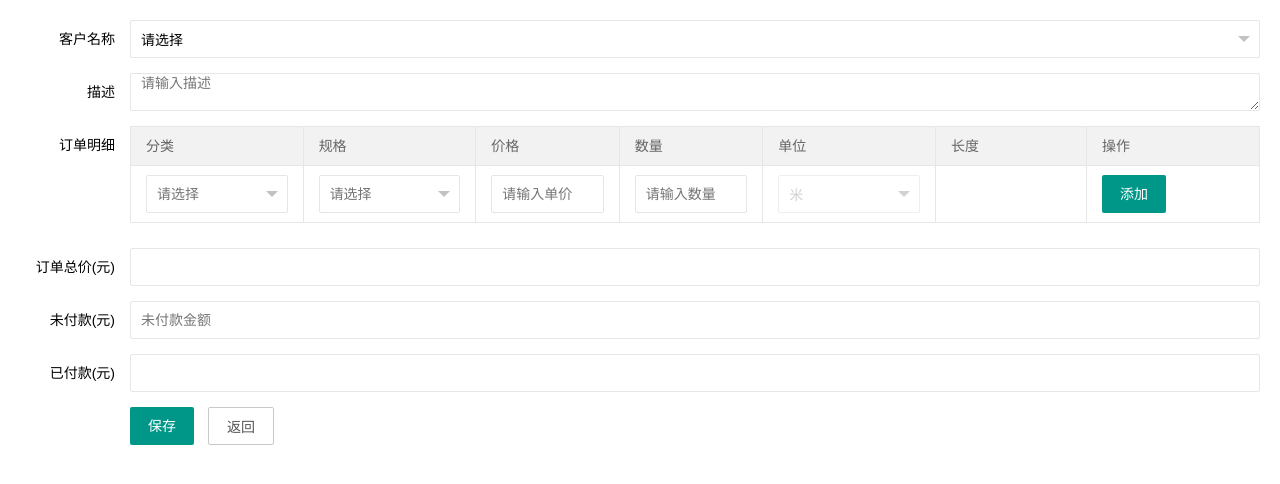
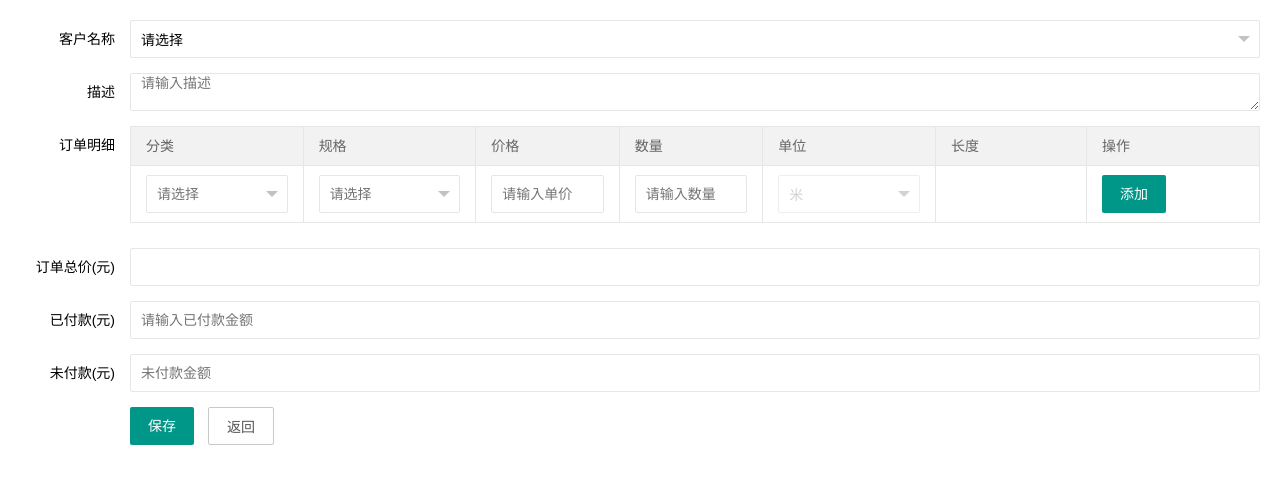
Before and after one commit to xushanfeng/pandas, a Flask app: page /admin/add_order/ in a window 1280 px wide. Shown: the top 484 px of the page. Run offline with Flask 2, Linux system fonts and the light colour scheme; data that the repository does not hold is empty.

Commit message:
自动计算3

```diff
--- a/app/templates/admin/add_order.html
+++ b/app/templates/admin/add_order.html
@@ -83,15 +83,15 @@
             </div>
         </div>
         <div class="layui-form-item">
-            <label class="layui-form-label">未付款(元)</label>
+            <label class="layui-form-label">已付款(元)</label>
             <div class="layui-input-block">
-                <input class="layui-input" id="unpay" lay-verify="required" name="unpay" placeholder="未付款金额" required type="text">
+                <input class="layui-input" id="pay" lay-verify="required" name="pay" placeholder="请输入已付款金额" required="" type="text">
             </div>
         </div>
         <div class="layui-form-item">
-            <label class="layui-form-label">已付款(元)</label>
+            <label class="layui-form-label">未付款(元)</label>
             <div class="layui-input-block">
-                <input class="layui-input" id="pay" lay-verify="required" name="pay" placeholder="" required="" type="text" readonly>
+                <input class="layui-input" id="unpay" lay-verify="required" name="unpay" placeholder="未付款金额" required readonly type="text">
             </div>
         </div>
         <div class="layui-form-item">
@@ -273,7 +273,7 @@ function calTotal() {
         return item.unit == 1 ? math.multiply(item.num, item.price, item.length) : math.multiply(item.num, item.price);
     }).reduce(function(prev, next) {
         return prev + next;
-    }, 0)
+    }, 0).toFixed(2);
     $('#total').val(total);
 }
 function getOrder() {
@@ -296,15 +296,15 @@ function getOrder() {
     }
 }
 
-$('#unpay').on('input', function(e) {
+$('#pay').on('input', function(e) {
     var total = $('#total').val();
-    var unpay = $('#unpay').val();
-    if(isNaN(unpay)) {
+    var pay = $('#pay').val();
+    if(isNaN(pay)) {
         showMessage('请填写数字');
 
     } else {
-        var pay = math.subtract(total, unpay);
-        $('#pay').val(pay);
+        var unpay = math.subtract(total, pay);
+        $('#unpay').value(unpay);
     }
 });
 
```
